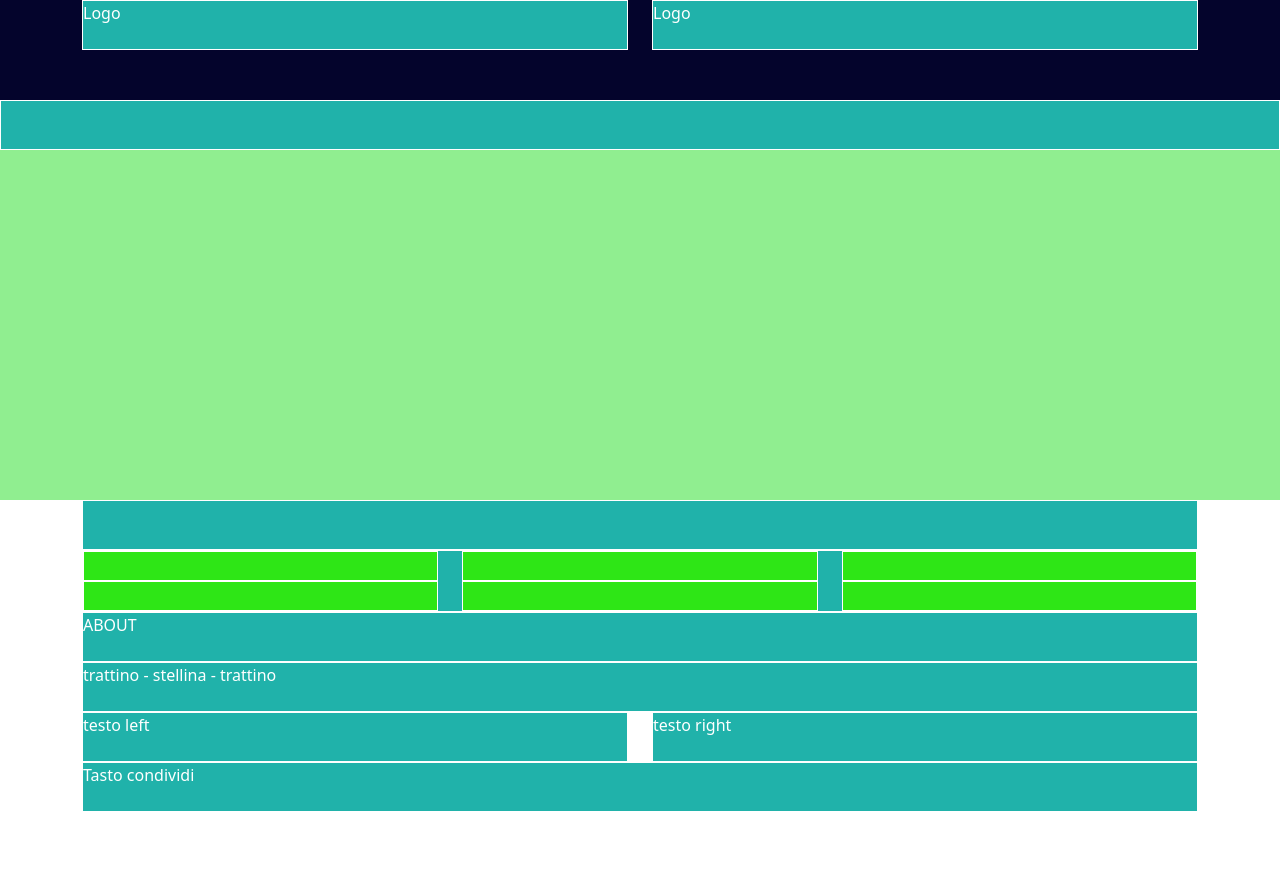
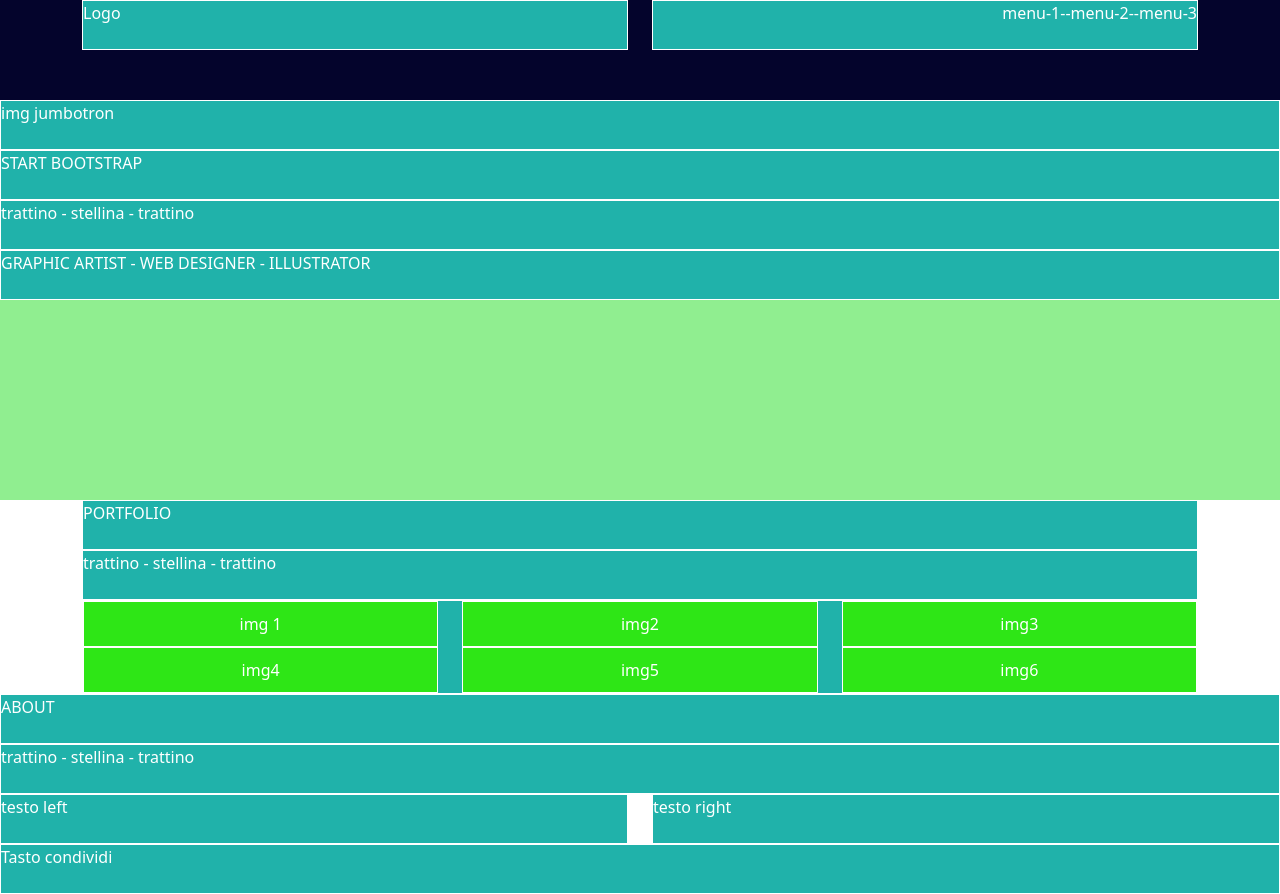
Before and after one commit to francescolucco/html-css-bootstrap-freelancer, a plain HTML site: page index.html in a window 1280 px wide. Before the commit the page ends 812 px from the top, so only its background shows below. Drawn offline with nearby package versions, Linux system fonts and the light colour scheme.

Commit message:
section-about

```diff
--- a/index.html
+++ b/index.html
@@ -17,8 +17,15 @@
         <div class="col-xs-6 col-sm-6 col-md-6 col-lg-6">
           <div class="_box">Logo</div>
         </div>
-        <div class="col-xs-6 col-sm-6 col-md-6 col-lg-6">
-          <nav class="_box">Logo</nav>
+        <div class="col-xs-4 col-sm-6 col-md-6 col-lg-6">
+          <nav class="_box justify-content-end">
+            <ul class="d-flex justify-content-end">
+              <li class="li d-none d-sm-block">menu-1</li>
+              <li class="li d-none d-sm-block">--menu-2</li>
+              <li class="li d-none d-sm-block">--menu-3</li>
+              <li class="li d-inline-block d-sm-none">hamburgher</li>
+            </ul>
+          </nav>
         </div>
       </div>
     </div>
@@ -27,7 +34,22 @@
   <div class="_jumbotron">
     <div class="row">
       <div class="col-xs-12 col-sm-12 col-md-12 col-lg-12">
-        <div class="_box"></div>
+        <div class="_box">img jumbotron</div>
+      </div>
+    </div>
+    <div class="row">
+      <div class="col-xs-12 col-sm-12 col-md-12 col-lg-12">
+        <div class="_box">START BOOTSTRAP</div>
+      </div>
+    </div>
+    <div class="row">
+      <div class="col-xs-12 col-sm-12 col-md-12 col-lg-12">
+        <div class="_box">trattino - stellina - trattino</div>
+      </div>
+    </div>
+    <div class="row">
+      <div class="col-xs-12 col-sm-12 col-md-12 col-lg-12">
+        <div class="_box">GRAPHIC ARTIST - WEB DESIGNER - ILLUSTRATOR</div>
       </div>
     </div>
   </div>
@@ -37,7 +59,12 @@
       <div class="section-portfolio">
         <div class="row">
           <div class="col-xs-12 col-sm-12 col-md-12 col-lg-12">
-            <div class="_box"></div>
+            <div class="_box">PORTFOLIO</div>
+          </div>
+        </div>
+        <div class="row">
+          <div class="col-xs-12 col-sm-12 col-md-12 col-lg-12">
+            <div class="_box">trattino - stellina - trattino</div>
           </div>
         </div>
         <div class="row">
@@ -45,22 +72,23 @@
             <div class="_box">
               <div class="row">
                 <div class="col-xs-12 col-sm-6 col-md-6 col-lg-4">
-                  <div class="_box-nesting"></div>
+                  <div class="_box-nesting">img 1</div>
                 </div>
                 <div class="col-xs-12 col-sm-6 col-md-6 col-lg-4">
-                  <div class="_box-nesting"></div>
+                  <div class="_box-nesting">img2</div>
                 </div>
                 <div class="col-xs-12 col-sm-6 col-md-6 col-lg-4">
-                  <div class="_box-nesting"></div>
+                  <div class="_box-nesting">img3</div>
                 </div>
                 <div class="col-xs-12 col-sm-6 col-md-6 col-lg-4">
-                  <div class="_box-nesting"></div>
+                  <div class="_box-nesting">img4</div>
                 </div>
                 <div class="col-xs-12 col-sm-6 col-md-6 col-lg-4">
-                  <div class="_box-nesting"></div>
+                  <div class="_box-nesting">img5</div>
                 </div>
                 <div class="col-xs-12 col-sm-6 col-md-6 col-lg-4">
-                  <div class="_box-nesting"></div>
+                  <div class="_box-nesting">img6</div>
+                </div>
               </div>
             </div>
           </div>
@@ -95,7 +123,9 @@
       </div>
 
     </div>
-    </div>
+
+    <div class="section-contact"></div>
+
   </main>
 
 </body>
```
Lines whose indentation alone changed are shown as unchanged.
